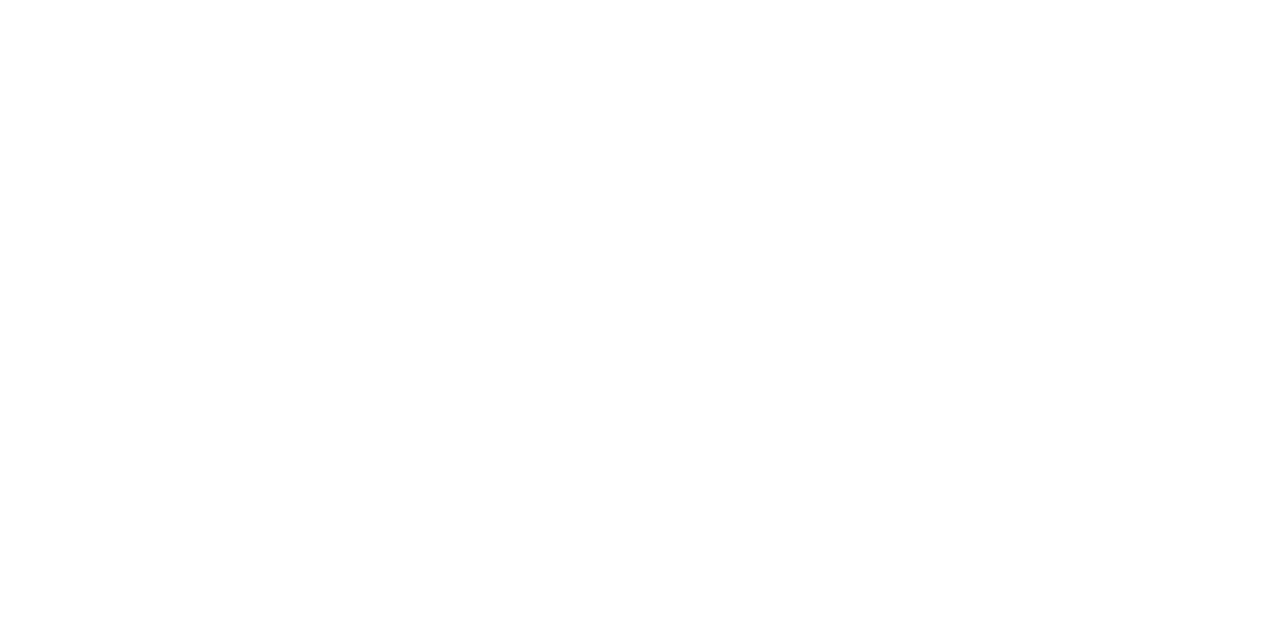
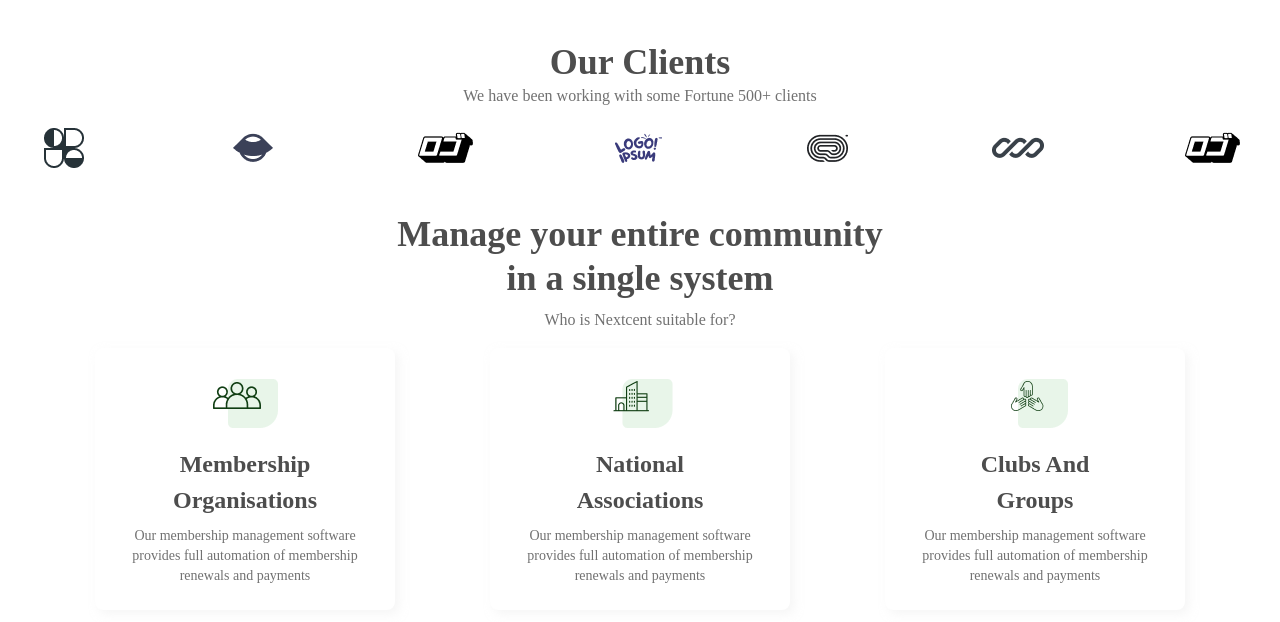
Before and after one commit to baxodirabdugafforov7/competitionFigma, a plain HTML site: page index.html in a window 1280 px wide. Drawn offline with Linux system fonts and the light colour scheme.

Commit message:
client and community parts have been done

```diff
--- a/index.html
+++ b/index.html
@@ -31,13 +31,45 @@
 
     <!-- clients -->
 
-    <section class="clients">
-
+    <section class="clients container">
+        <h2>Our Clients</h2>
+        <p>We have been working with some Fortune 500+ clients</p>
+        <div class="client-logos">
+            <img src="./icons/clients/client-logo1.png" alt="">
+            <img src="./icons/clients/client-logo2.png" alt="">
+            <img src="./icons/clients/client-logo3.png" alt="">
+            <img src="./icons/clients/client-logo4.png" alt="">
+            <img src="./icons/clients/client-logo5.png" alt="">
+            <img src="./icons/clients/client-logo6.png" alt="">
+            <img src="./icons/clients/client-logo7.png" alt="">
+        </div>
     </section>
 
     <!-- community -->
 
     <section class="community">
+
+        <h2>Manage your entire community <br> in a single system</h2>
+        <p class="com-p">Who is Nextcent suitable for?</p>
+        <div class="membership-community">
+            <div class="member-com">
+                <img src="./icons/community/icon1.png" alt="">
+                <h3>Membership Organisations</h3>
+                <p>Our membership management software provides full automation of membership renewals and payments</p>
+            </div>
+
+            <div class="member-com">
+                <img src="./icons/community/icon2.png" alt="">
+                <h3>National <br> Associations</h3>
+                <p>Our membership management software provides full automation of membership renewals and payments</p>
+            </div>
+
+            <div class="member-com">
+                <img src="./icons/community/icon3.png" alt="">
+                <h3>Clubs And <br> Groups</h3>
+                <p>Our membership management software provides full automation of membership renewals and payments</p>
+            </div>
+        </div>
 
     </section>
 
--- a/styles/clients-community.css
+++ b/styles/clients-community.css
@@ -0,0 +1,69 @@
+.clients{
+    padding: 40px 0;
+   h2{
+    text-align: center;
+    font-weight: 600;
+    font-size: 36px;
+    line-height: 44px;
+    color: var(--neutral-d-grey);
+}
+    p{
+        text-align: center;
+        font-size: 16px;
+        line-height: 24px;
+        font-weight: 400;
+        color:var(--neutral-grey);
+    }
+
+}
+.client-logos{
+    display: flex;
+    justify-content: space-between;
+    padding-top: 1.6rem;
+}
+.community{
+    h2{
+        font-weight: 600;
+        line-height: 4.4rem;
+        font-size: 3.6rem;
+        text-align: center;
+        color:var(--neutral-d-grey);
+    }
+
+}
+.com-p{
+    padding-top: 8px;
+    text-align: center;
+    font-size: 16px;
+    line-height: 24px;
+    font-weight: 400;
+    color:var(--neutral-grey);
+}
+.membership-community{
+    display: flex;
+    justify-content: space-evenly;
+    padding-top: 1.6rem;
+
+}
+.member-com{
+    text-align: center;
+    padding: 2.4rem 1.6rem;
+    box-shadow: 4px 4px 10px rgba(238, 237, 237, 0.5);
+    border-radius:8px;
+    width: 30rem;
+
+    h3{
+        margin-top: 1.6rem;
+        font-weight: 700;
+        line-height: 3.6rem;
+        font-size: 2.4rem;
+        color: var(--neutral-d-grey);
+    }
+    p{
+        margin-top: 8px;
+        font-weight: 400;
+        font-size: 1.4rem;
+        line-height: 2rem;
+        color: var(--neutral-grey);
+    }
+}
```
